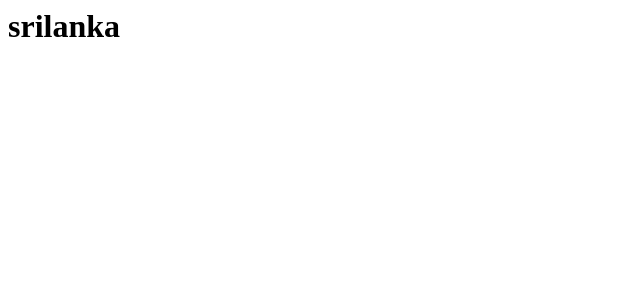
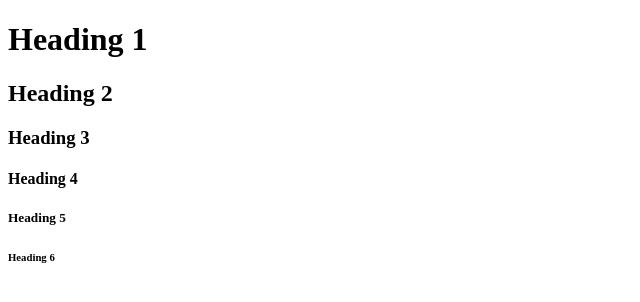
Before and after one commit to SLSLKDMLKD/ku-piburuwallegama.c.c, a plain HTML site: page deepseek_html_20250523_a79f72.html in a window 1280 px wide. Shown: the whole page, without its empty margins (0-640 px from the left). Drawn offline with Linux system fonts and the light colour scheme.

Commit message:
Update deepseek_html_20250523_a79f72.html

```diff
--- a/deepseek_html_20250523_a79f72.html
+++ b/deepseek_html_20250523_a79f72.html
@@ -1,3 +1,13 @@
+<!DOCTYPE html>
 <html>
-    <h1>srilanka</h1>
+<body>
+
+<h1>Heading 1</h1>
+<h2>Heading 2</h2>
+<h3>Heading 3</h3>
+<h4>Heading 4</h4>
+<h5>Heading 5</h5>
+<h6>Heading 6</h6>
+
+</body>
 </html>
```
